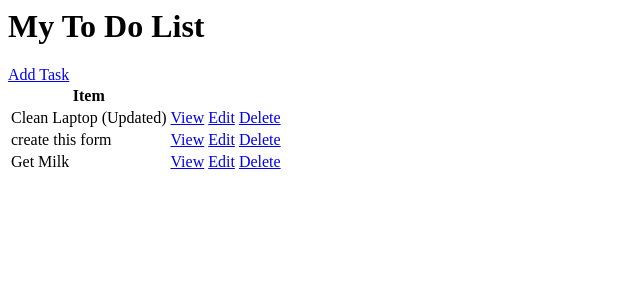
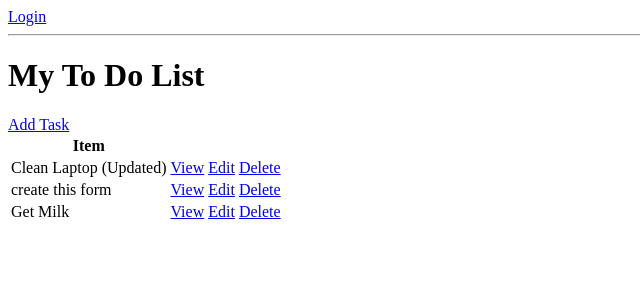
Before and after one commit to Kowalski31/To-Do-List-App, a Django app: page / in a window 1280 px wide. Shown: the top 300 px of the page, without its empty margins (0-640 px from the left). Run offline with Django 4.2, Linux system fonts and the light colour scheme; data comes from the database, SQL or seed files in the repository; both versions use the stored data as it was after the commit.

Commit message:
login & logout config

```diff
--- a/todo_list/base/templates/base/task_list.html
+++ b/todo_list/base/templates/base/task_list.html
@@ -1,3 +1,13 @@
+{% if request.user.is_authenticated %}
+<p>{{request.user}}</p>
+<a href="{% url 'logout' %}">Log Out</a>
+
+{% else %}
+<a href="{% url 'login' %}">Login</a>
+
+{% endif %}
+
+<hr />
 <h1>My To Do List</h1>
 <a href="{% url 'task-create' %}">Add Task</a>
 
--- a/todo_list/base/urls.py
+++ b/todo_list/base/urls.py
@@ -1,7 +1,10 @@
 from django.urls import path
-from .views import TaskList, TaskDetail, TaskCreate, TaskUpdate, TaskDelete
+from .views import TaskList, TaskDetail, TaskCreate, TaskUpdate, TaskDelete, CustomLoginView
+from django.contrib.auth.views import LogoutView
 
 urlpatterns = [
+    path('login/', CustomLoginView.as_view(), name="login"),
+    path('logout/', LogoutView.as_view(next_page = 'login'), name="logout"),
     path('', TaskList.as_view(), name="tasks"),
     path('task/<int:pk>/', TaskDetail.as_view(), name="task"),
     path('task-create', TaskCreate.as_view(), name='task-create'),
--- a/todo_list/base/views.py
+++ b/todo_list/base/views.py
@@ -5,7 +5,17 @@ from django.views.generic.edit import CreateView, UpdateView, DeleteView
 from django.urls import reverse_lazy
 from .models import Task
 
+from django.contrib.auth.views import LoginView
+
 # Create your views here.
+class CustomLoginView(LoginView):
+    template_name = 'base/login.html'
+    fields = '__all__'
+    redirect_authenticated_user = True
+
+    def get_success_url(self):
+        return reverse_lazy('tasks')
+
 class TaskList(ListView):
     model = Task
     context_object_name = 'tasks'
```
Also changed, not shown: todo_list/base/templates/base/login.html (added, +7 -0 lines), todo_list/db.sqlite3. Lines whose indentation alone changed are shown as unchanged.
